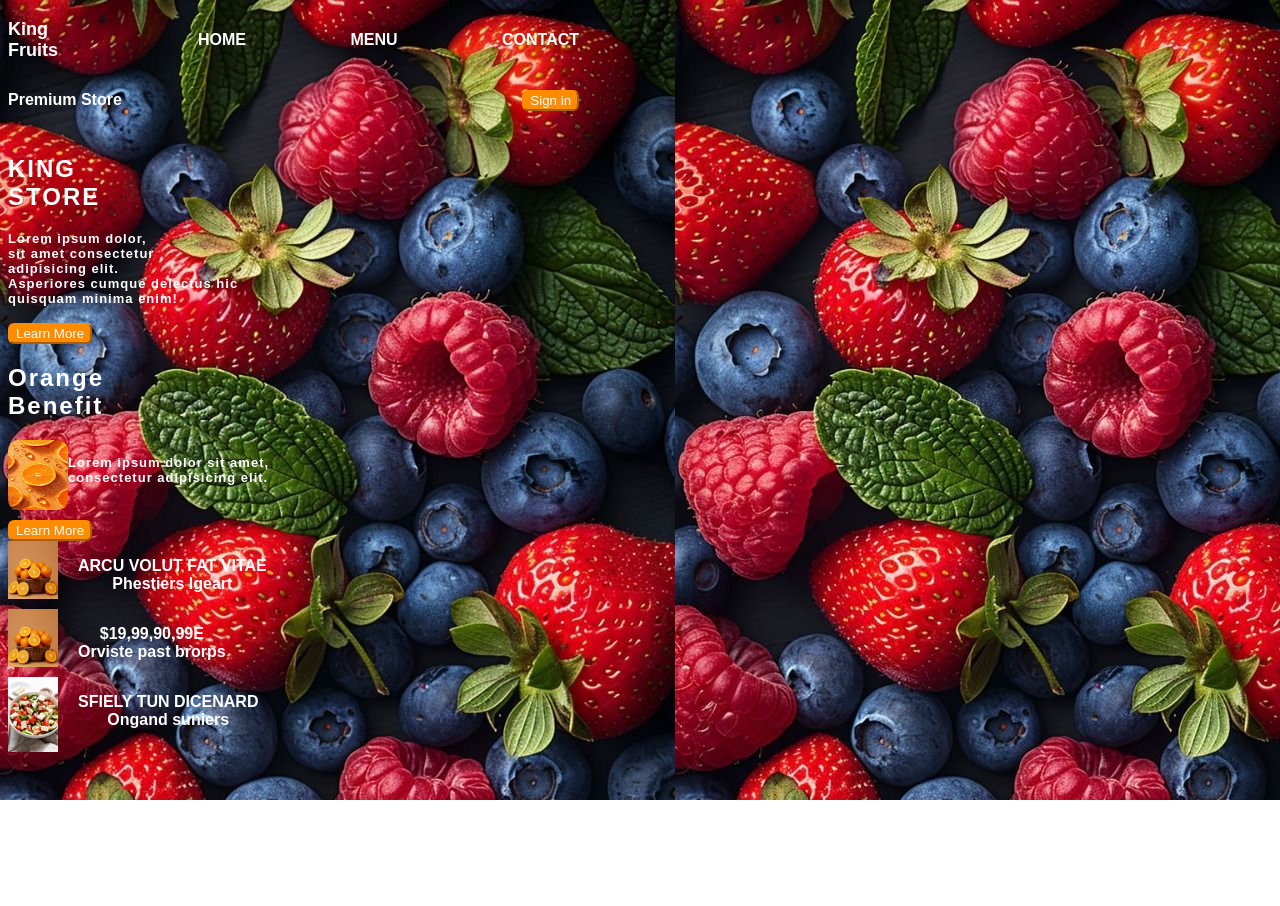
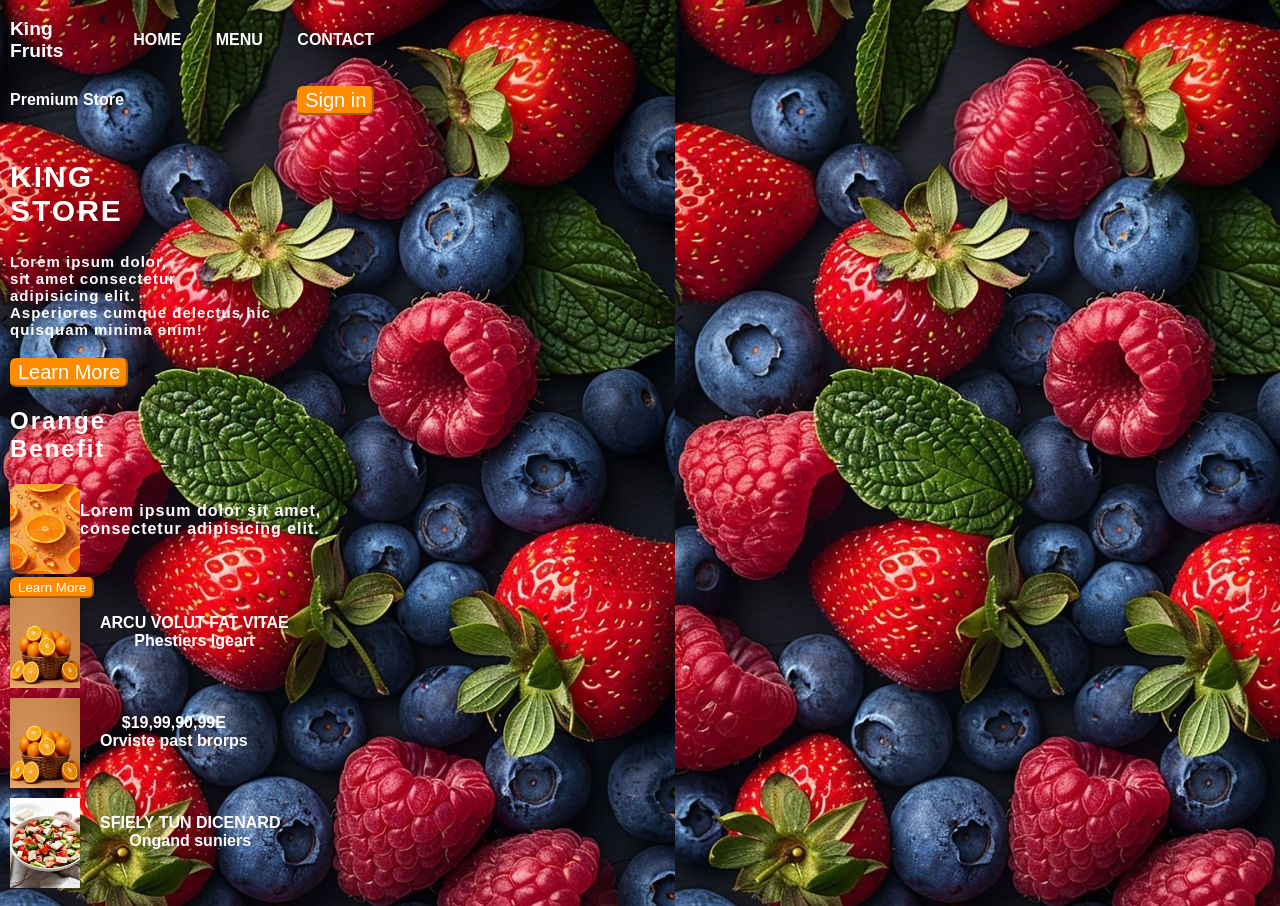
Before and after one commit to ya6940330-png/King-Fruits, a plain HTML site: page index.html in a window 1280 px wide. Before the commit the page ends 800 px from the top, so only its background shows below. Drawn offline with Linux system fonts and the light colour scheme.

Commit message:
Add files via upload

```diff
--- a/style.css
+++ b/style.css
@@ -6,6 +6,7 @@ body{
     justify-content: space-between;
     align-items: center;
     margin-top: 15px;
+    margin-left: 10px;
 }
 .header{
     display: flex;
@@ -16,18 +17,18 @@ body{
     display: inline-block;
     justify-content: center;
     align-items: center;
-    margin-left:100px;
+    margin-left: 30px;
 }
 .ssss{
     color: white;
     text-decoration: none;
     font-weight: 900;
-    font-size: large;
+    font-size: larger;
 }
 .header ul li a{
     text-decoration: none;
     color: white;
-    font-weight: 700;
+    font-weight: 900;
 
 }
 .header ul li a:hover{
@@ -42,7 +43,7 @@ body{
 .content p{
     text-decoration: none;
     color: white;
-    font-weight: 700;
+    font-weight: 900;
 }
 .content button{
     background-color: darkorange;
@@ -50,16 +51,18 @@ body{
     border-radius: 6px;
     border-color: darkorange;
     cursor: pointer;
+    font-size: 20px;
 }
 .contentt h2{
     color: white;
     letter-spacing: 2px;
     font-weight: 900;
+    font-size: 30px;
 }
 .contentt h4{
     color: white;
     letter-spacing: 1px;
-    font-size: small;
+    font-size:15px;
 }
 .contentt button{
     background-color: darkorange;
@@ -67,6 +70,7 @@ body{
     border-radius: 6px;
     border-color: darkorange;
     cursor: pointer;
+    font-size: 20px;
 }
 .contenttt h2{
     color: white;
@@ -76,7 +80,7 @@ body{
 .contenttt h4{
     color: white;
     letter-spacing: 1px;
-    font-size: small;
+    font-size: medium;
 }
 .contenttt button{
     background-color: darkorange;
@@ -86,8 +90,8 @@ body{
     cursor: pointer;
 }
 .contenttt img{
-    height: 70px;
-    width:60px;
+    height: 90px;
+    width:70px;
     border-radius: 10px;
     float: left;
 }
@@ -98,12 +102,12 @@ body{
     gap: 20px;
 }
 .image img{
-    width: 50px;
+    height: 90px;
+    width: 70px;
     display: block;
     margin-bottom: 10px;
 }
 .image p{
     color: white;
-    font-weight: 700;
-
+    font-weight: 900;
 }
```
